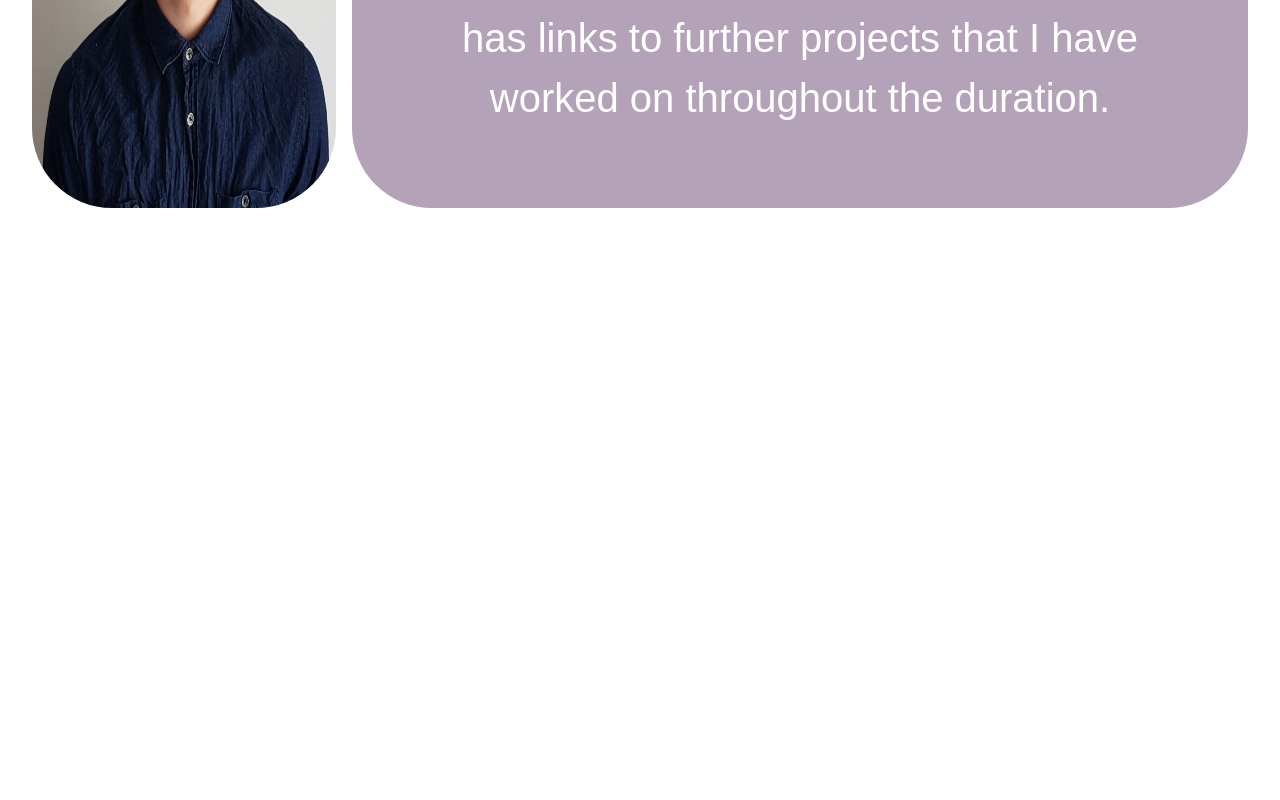
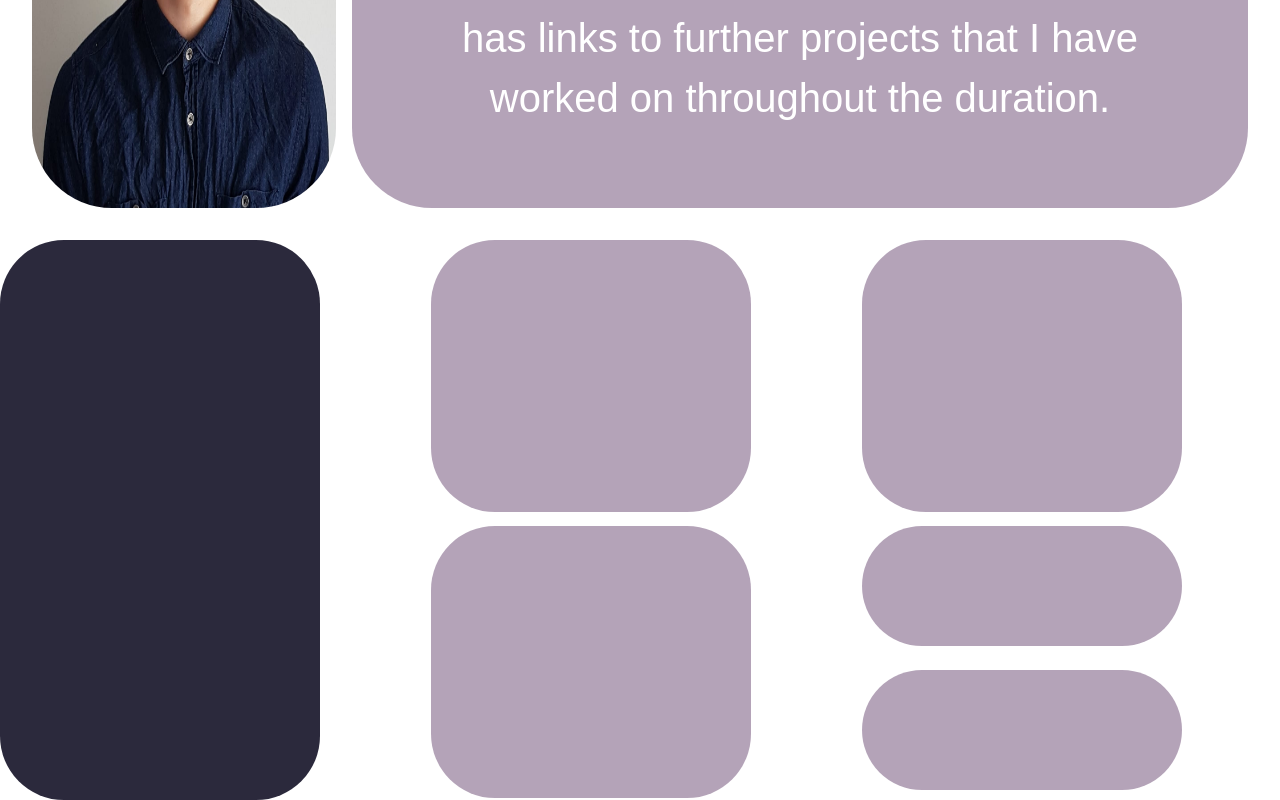
Before and after one commit to oliverlkelly/oliverliamkellyportfolio-version2, a plain HTML site: page index.html in a window 1280 px wide. Shown: the part 500-1300 px from the top of the page. Before the commit the page ends 800 px from the top, so only its background shows below. Drawn offline with Linux system fonts and the light colour scheme.

Commit message:
adding some grid elements from previous iteration of portfolio

```diff
--- a/assets/styles/style.css
+++ b/assets/styles/style.css
@@ -90,3 +90,57 @@ nav ul li a:hover{
     color: var(--mainColor);
     margin-left: 1rem;
 }
+
+/* START Styling for the Projects section*/
+.feature-project-tile{
+    transition: all 1s ease-in-out;
+    width: 40vh;
+    height: 70vh;
+    background: var(--highlightColor);
+    box-sizing: border-box;
+    overflow: hidden;
+    object-fit: cover;
+    border-radius: 5vw;
+}
+.project-tile{
+    width: 40vh;
+    height: 34vh;
+    box-sizing: border-box;
+    overflow: hidden;
+    border-radius: 5vw;
+    transition: all 1s ease-in-out;
+    background: var(--highlightColor2);
+}
+.minor-project-tile{
+    width: 40vh;
+    height: 15vh;
+    box-sizing: border-box;
+    overflow: hidden;
+    border-radius: 5vw;
+    transition: all 1s ease-in-out;
+    background: var(--highlightColor2);
+}
+/* Grid setup */
+.row-span-2{
+    grid-row: span 2;
+}
+.row-span-4{
+    grid-row: span 4;
+}
+.grid{
+    display: grid;
+    gap: 1vw;
+    grid-template-columns: repeat(3, 1fr);
+}
+
+.feature-project-tile:hover img{
+    transition: all 1s ease-in-out;
+    transform: scale(1.1);
+    opacity: 0.5;
+}
+
+.project-tile:hover,.minor-project-tile:hover{
+    transition: all 0.5s ease-in-out;
+    background: var(--highlightColor);
+}
+/* END Styling for the Projects section */
--- a/index.html
+++ b/index.html
@@ -36,7 +36,19 @@
             </article>
         </section>
         <section class="projects">
-
+            <div class="grid">
+                <a href="https://oliverlkelly.github.io/horiseon-site-accessible/" target="_blank" class="feature-project-tile row-span-4"></a>
+                <article class="project-tile row-span-2">
+                </article>
+                <article class="project-tile row-span-2">
+                </article>
+                <article class="project-tile row-span-2">
+                </article>
+                <article class="minor-project-tile">
+                </article>
+                <article class="minor-project-tile">
+                </article>
+            </div>
         </section>
         <section class="contact">
 
```
